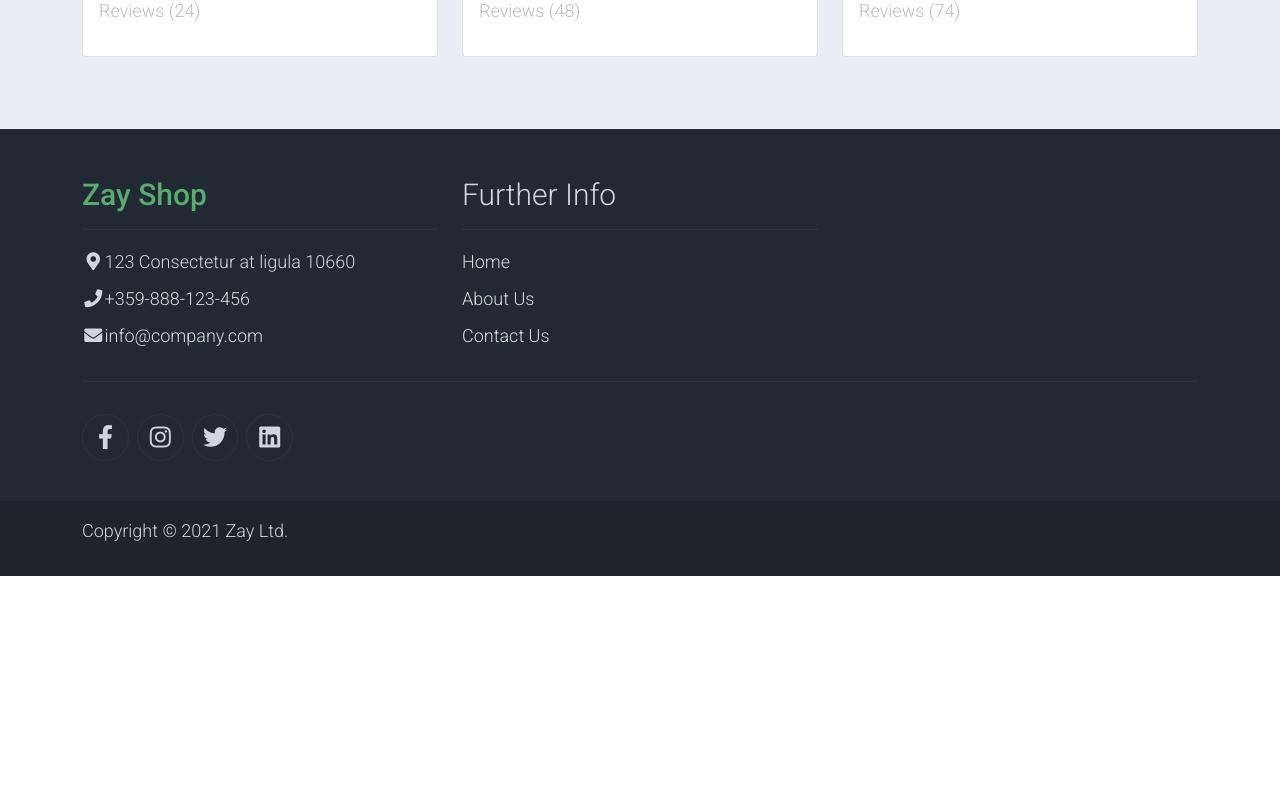
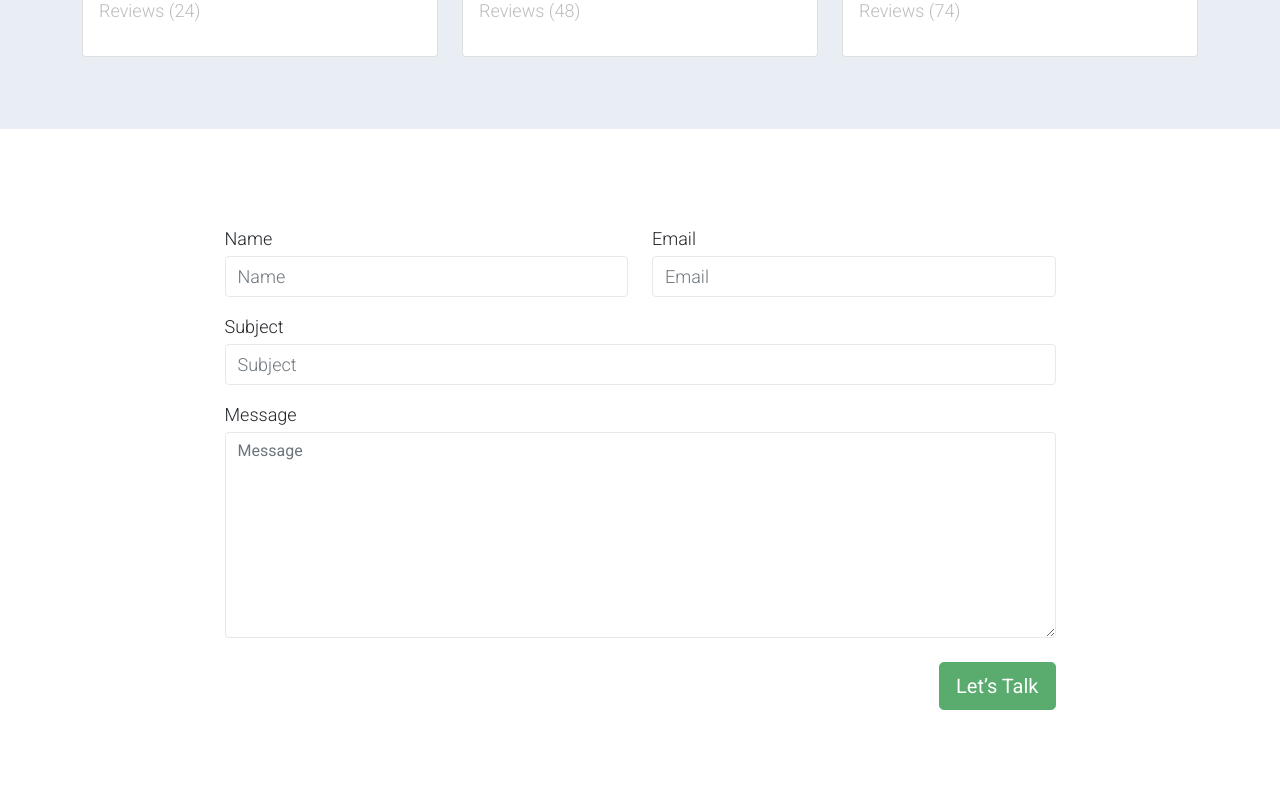
Before and after one commit to Dimitar-Stoimenov/react-softuni-project, a React (Create React App) app: page /login in a window 1280 px wide. Shown: the part 1980-2780 px from the top of the page. Before the commit the page ends 2556 px from the top, so only its background shows below. Built offline with nearby package versions, Linux system fonts and the light colour scheme.

Commit message:
add login component

```diff
--- a/src/App.js
+++ b/src/App.js
@@ -1,9 +1,10 @@
 import { useState, useEffect } from "react";
 import { Routes, Route } from 'react-router-dom';
 
-import { AuthContext } from './contexts/authContext';
+import { AuthContext } from './contexts/AuthContext';
 import TopPageInfo from "./components/TopPageInfo/TopPageInfo";
 import Footer from "./components/Footer/Footer";
+import Login from "./components/Login/Login";
 import NavigationBar from "./components/NavigationBar/NavigationBar";
 import BestSellers from "./components/BestSellers/BestSellers";
 import MainPicture from "./components/MainPicture/MainPicture";
@@ -38,7 +39,7 @@ function App() {
 				<BestSellers />
 
 				<Routes>
-
+					<Route path="/login" element={<Login />} />
 				</Routes>
 
 				<Footer />
--- /dev/null
+++ b/src/components/Login/Login.js
@@ -0,0 +1,65 @@
+import { useContext } from 'react';
+import { useNavigate } from 'react-router-dom';
+
+import { AuthContext } from '../../contexts/AuthContext';
+
+import * as authService from '../../services/authService';
+
+const Login = () => {
+    const { login } = useContext(AuthContext);
+    const navigate = useNavigate();
+
+    const onLoginHandler = (e) => {
+        e.preventDefault();
+
+        let formData = new FormData(e.currentTarget);
+
+        let email = formData.get('email');
+        let password = formData.get('password');
+
+        authService.login(email, password)
+            .then((authData) => {
+                login(authData);
+
+                navigate('/dashboard');
+            })
+            .catch(err => {
+                //TODO: show notification
+                console.log(err.message);
+            })
+    };
+
+    return (
+        <div className="container py-5">
+            <div className="row py-5">
+                <form onSubmit={onLoginHandler} className="col-md-9 m-auto" method="POST" role="form">
+                    <div className="row">
+                        <div className="form-group col-md-6 mb-3">
+                            <label for="inputname">Name</label>
+                            <input type="text" className="form-control mt-1" id="name" name="name" placeholder="Name" />
+                        </div>
+                        <div className="form-group col-md-6 mb-3">
+                            <label for="inputemail">Email</label>
+                            <input type="email" className="form-control mt-1" id="email" name="email" placeholder="Email" />
+                        </div>
+                    </div>
+                    <div className="mb-3">
+                        <label for="inputsubject">Subject</label>
+                        <input type="text" className="form-control mt-1" id="subject" name="subject" placeholder="Subject" />
+                    </div>
+                    <div className="mb-3">
+                        <label for="inputmessage">Message</label>
+                        <textarea className="form-control mt-1" id="message" name="message" placeholder="Message" rows="8"></textarea>
+                    </div>
+                    <div className="row">
+                        <div className="col text-end mt-2">
+                            <button type="submit" className="btn btn-success btn-lg px-3">Let’s Talk</button>
+                        </div>
+                    </div>
+                </form>
+            </div>
+        </div>
+    );
+}
+
+export default Login;
```
